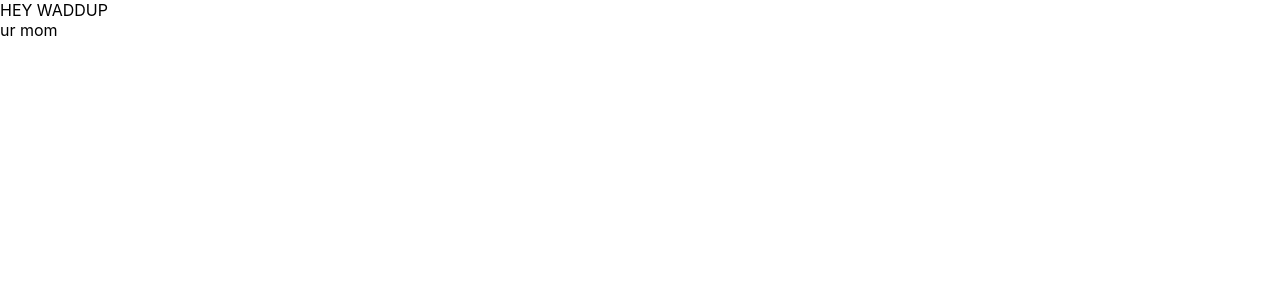
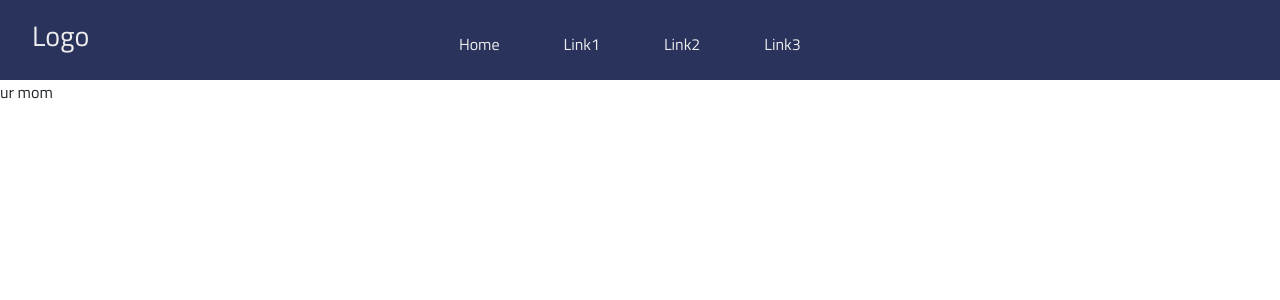
Before and after one commit to wjunwei2001/TailorMade, a React (Create React App) app in the folder application/client/: page / in a window 1280 px wide. Shown: the top 300 px of the page. Built offline with nearby package versions, Linux system fonts and the light colour scheme; no server answers.

Commit message:
Add responsive Navbar

```diff
--- a/application/client/package.json
+++ b/application/client/package.json
@@ -8,6 +8,7 @@
     "@testing-library/user-event": "^13.5.0",
     "react": "^18.3.1",
     "react-dom": "^18.3.1",
+    "react-icons": "^5.2.1",
     "react-router-dom": "^6.24.0",
     "react-scripts": "5.0.1",
     "web-vitals": "^2.1.4"
--- a/application/client/public/index.html
+++ b/application/client/public/index.html
@@ -9,6 +9,8 @@
       name="description"
       content="Web site created using create-react-app"
     />
+    <link href="https://cdn.jsdelivr.net/npm/bootstrap@5.3.3/dist/css/bootstrap.min.css" rel="stylesheet" integrity="sha384-QWTKZyjpPEjISv5WaRU9OFeRpok6YctnYmDr5pNlyT2bRjXh0JMhjY6hW+ALEwIH" crossorigin="anonymous">
+    <script src="https://cdn.jsdelivr.net/npm/bootstrap@5.3.3/dist/js/bootstrap.bundle.min.js" integrity="sha384-YvpcrYf0tY3lHB60NNkmXc5s9fDVZLESaAA55NDzOxhy9GkcIdslK1eN7N6jIeHz" crossorigin="anonymous"></script>
     <link rel="apple-touch-icon" href="%PUBLIC_URL%/logo192.png" />
     <!--
       manifest.json provides metadata used when your web app is installed on a
--- a/application/client/src/App.jsx
+++ b/application/client/src/App.jsx
@@ -1,5 +1,6 @@
 import './App.css';
-import Navbar from './components/navbar/Navbar';
+import React from 'react';
+import Navbar from './components/Navbar';
 import { useState, useEffect } from "react";
 
 // functions
@@ -18,10 +19,11 @@ function App() {
 
 
   return (
-    <div>
+    <React.Fragment>
       <Navbar />
       {data}
-    </div>
+    </React.Fragment>
+
   );
 }
 
--- /dev/null
+++ b/application/client/src/components/Navbar.jsx
@@ -0,0 +1,31 @@
+import { useRef } from 'react'
+import { FaBars, FaTimes } from "react-icons/fa";
+import "../styles/main.css"
+
+function Navbar() {
+  const navRef = useRef();
+
+  const showNavbar = () => {
+    navRef.current.classList.toggle("responsive_nav");
+  }
+
+  return (
+    <header>
+      <h3>Logo</h3>
+      <nav ref={navRef}>
+        <a href="/#">Home</a>
+        <a href="/#">Link1</a>
+        <a href="/#">Link2</a>
+        <a href="/#">Link3</a>
+        <button className="nav-btn nav-close-btn" onClick={showNavbar}>
+          <FaTimes />
+        </button>
+      </nav>
+      <button className="nav-btn" onClick={showNavbar}>
+        <FaBars />
+      </button>
+    </header>
+  )
+}
+
+export default Navbar;
--- a/application/client/src/components/navbar/Navbar.jsx
+++ /dev/null
@@ -1,12 +0,0 @@
-import React from 'react'
-import './Navbar.css'
-
-const Navbar = () => {
-  return (
-    <div className='navbar'>
-        HEY WADDUP
-    </div>
-  )
-}
-
-export default Navbar
--- /dev/null
+++ b/application/client/src/styles/main.css
@@ -0,0 +1,86 @@
+@import url('https://fonts.googleapis.com/css2?family=Titillium+Web:ital,wght@0,200;0,300;0,400;0,600;0,700;0,900;1,200;1,300;1,400;1,600;1,700&display=swap');
+
+* {
+    padding: 0;
+    margin: 0;
+    box-sizing: border-box;
+    font-family: 'Titillium Web', sans-serif;
+}
+
+:root {
+    --mainColor: #29335C;
+    --mainColorLight: #5767aa;
+    --secondaryColor: #DB2B39;
+    --textColor: #eee;
+}
+
+header {
+    display: flex;
+    align-items: center;
+    justify-content: space-between;
+    height: 80px;
+    padding: 0 2rem;
+    background-color: var(--mainColor);
+    color: var(--textColor);
+}
+
+nav a {
+    margin: 0 2rem;
+    color: var(--textColor);
+    text-decoration: none;
+}
+
+nav a:hover {
+    color: var(--secondaryColor);
+}
+
+header .nav-btn {
+    padding: 5px;
+    cursor: pointer;
+    background: transparent;
+    border: none;
+    outline: none;
+    color: var(--textColor);
+    visibility: hidden;
+    opacity: 0;
+    font-size: 1.8rem;
+}
+
+@media only screen and (max-width: 1024px) {
+    header .nav-btn {
+        visibility: visible;
+        opacity: 1;
+    }
+
+    header nav {
+        position: fixed;
+        top: 0;
+        left: 0;
+        height: 100%;
+        width: 100%;
+        display: flex;
+        flex-direction: column;
+        align-items: center;
+        justify-content: center;
+        gap: 1.5rem;
+        background-color: var(--mainColor);
+        transition: 1s;
+        transform: translateY(-100vh);
+    }
+
+    header .responsive_nav {
+        transform: none;
+    }
+
+
+    nav .nav-close-btn {
+        position: absolute;
+        top: 2rem;
+        right: 2rem;
+    }
+
+    nav a {
+        font-size: 1.5rem;
+    }
+
+}
```
Also changed, not shown: application/client/src/components/navbar/Navbar.css (deleted), 1 other file (tests, documents, lock files or other folders).
